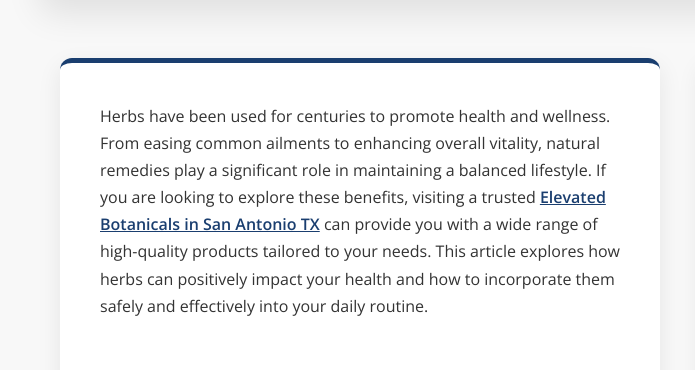
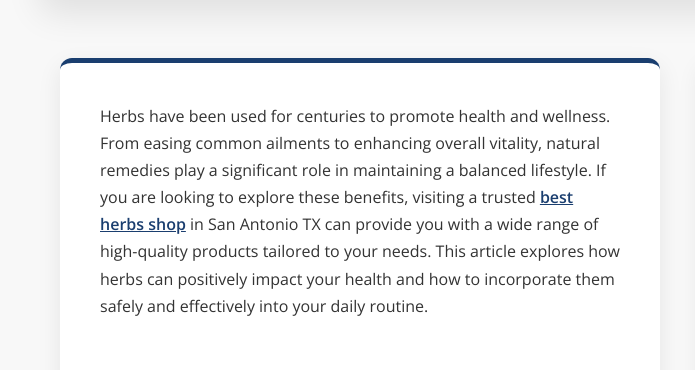
Before and after one commit to kivenlocalseo-cyber/Elevated-Botanicals-services, a plain HTML site: page index.html in a window 1280 px wide. Shown: the part 374-744 px from the top of the page, 0-695 px from the left. Drawn offline with nearby package versions, Linux system fonts and the light colour scheme.

Commit message:
Update index.html

```diff
--- a/index.html
+++ b/index.html
@@ -542,7 +542,7 @@
   <!-- Introduction Section with Image -->
   <div class="container intro-container">
     <div class="intro-text">
-      <p>Herbs have been used for centuries to promote health and wellness. From easing common ailments to enhancing overall vitality, natural remedies play a significant role in maintaining a balanced lifestyle. If you are looking to explore these benefits, visiting a trusted <strong><a href="https://maps.app.goo.gl/69P35gSiTHVWzWFo7" style="color: #1a3e6f;">Elevated Botanicals in San Antonio TX</a></strong> can provide you with a wide range of high-quality products tailored to your needs. This article explores how herbs can positively impact your health and how to incorporate them safely and effectively into your daily routine.</p>
+      <p>Herbs have been used for centuries to promote health and wellness. From easing common ailments to enhancing overall vitality, natural remedies play a significant role in maintaining a balanced lifestyle. If you are looking to explore these benefits, visiting a trusted <strong><a href="https://maps.app.goo.gl/69P35gSiTHVWzWFo7" style="color: #1a3e6f;">best herbs shop</a></strong> in San Antonio TX can provide you with a wide range of high-quality products tailored to your needs. This article explores how herbs can positively impact your health and how to incorporate them safely and effectively into your daily routine.</p>
     </div>
     <div class="intro-image">
       <img src="https://www.highgroundnews.com/galleries/champ2.jpg?s=f" alt="Herbal Health Benefits"/>
@@ -645,7 +645,7 @@
   <div class="container conclusion-container">
     <div class="conclusion-text">
       <h2><i class="fas fa-check-circle"></i> Conclusion</h2>
-      <p>Herbs offer a natural and effective way to improve overall health and wellness. By supporting immunity, mental clarity, digestion, sleep, and pain management, they provide a holistic approach that complements modern lifestyles. Visiting a reputable <strong><a href="https://elevatedbotanicals.net/" style="color: #1a3e6f;">Elevated Botanicals in San Antonio TX</a></strong> ensures access to high-quality herbal products and expert guidance for safe and effective use. Incorporating herbs into your daily routine, alongside complementary options from a cannabis store or vaporizer store, can lead to a healthier, more balanced, and fulfilling life.</p>
+      <p>Herbs offer a natural and effective way to improve overall health and wellness. By supporting immunity, mental clarity, digestion, sleep, and pain management, they provide a holistic approach that complements modern lifestyles. Visiting a reputable <strong><a href="https://elevatedbotanicals.net/" style="color: #1a3e6f;">Cannabis and Herbs store</a></strong> in San Antonio TX ensures access to high-quality herbal products and expert guidance for safe and effective use. Incorporating herbs into your daily routine, alongside complementary options from a cannabis store or vaporizer store, can lead to a healthier, more balanced, and fulfilling life.</p>
     </div>
     <div class="conclusion-map">
  <iframe src="https://www.google.com/maps/embed?pb=!1m14!1m8!1m3!1d5791.604606793556!2d-98.514156!3d29.587938!3m2!1i1024!2i768!4f13.1!3m3!1m2!1s0x865c615529ebdb05%3A0xf6101a324ea4c6aa!2sElevated%20Botanicals!5e1!3m2!1sen!2sus!4v1761752882209!5m2!1sen!2sus" width="600" height="450" style="border:0;" allowfullscreen="" loading="lazy" referrerpolicy="no-referrer-when-downgrade"></iframe>
```
